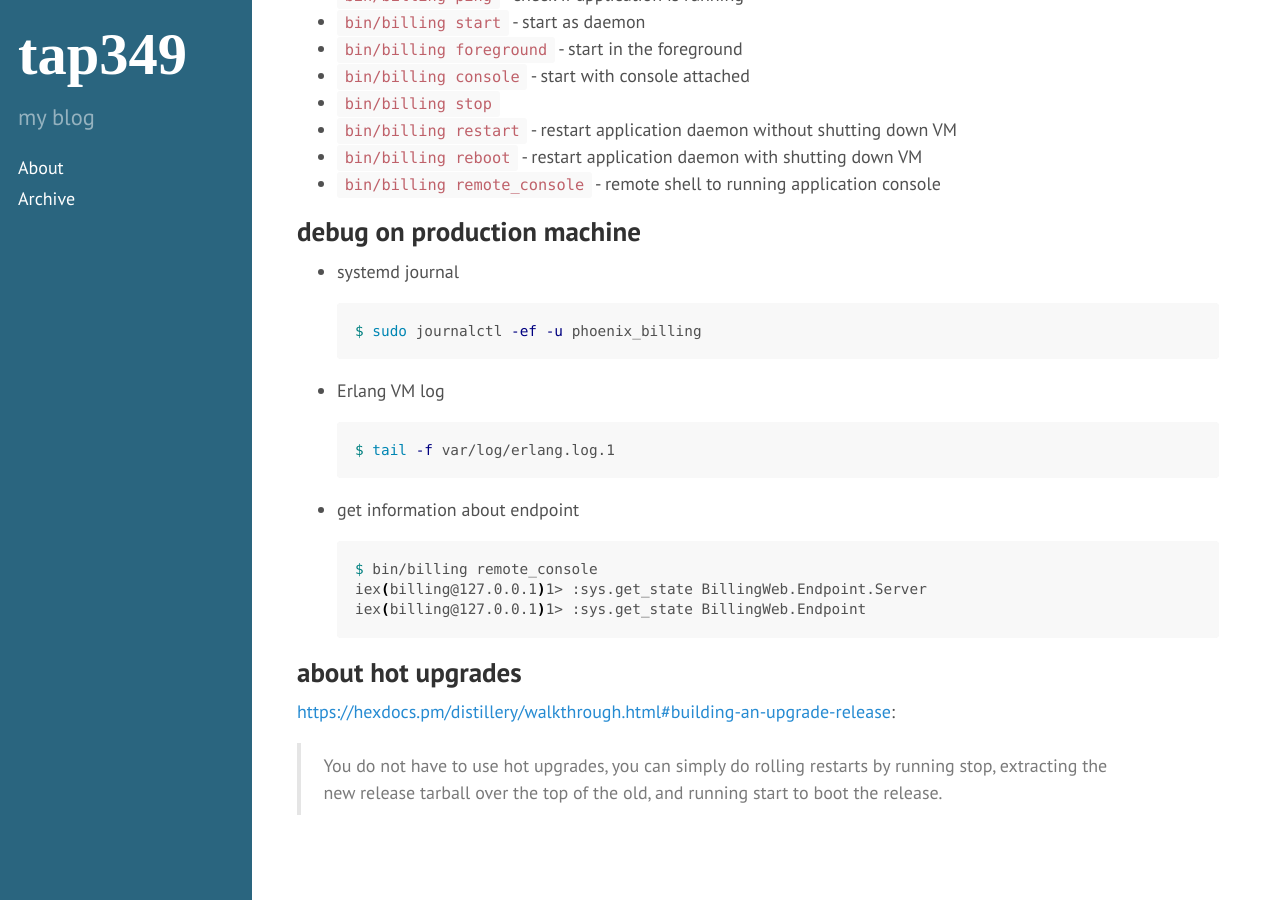
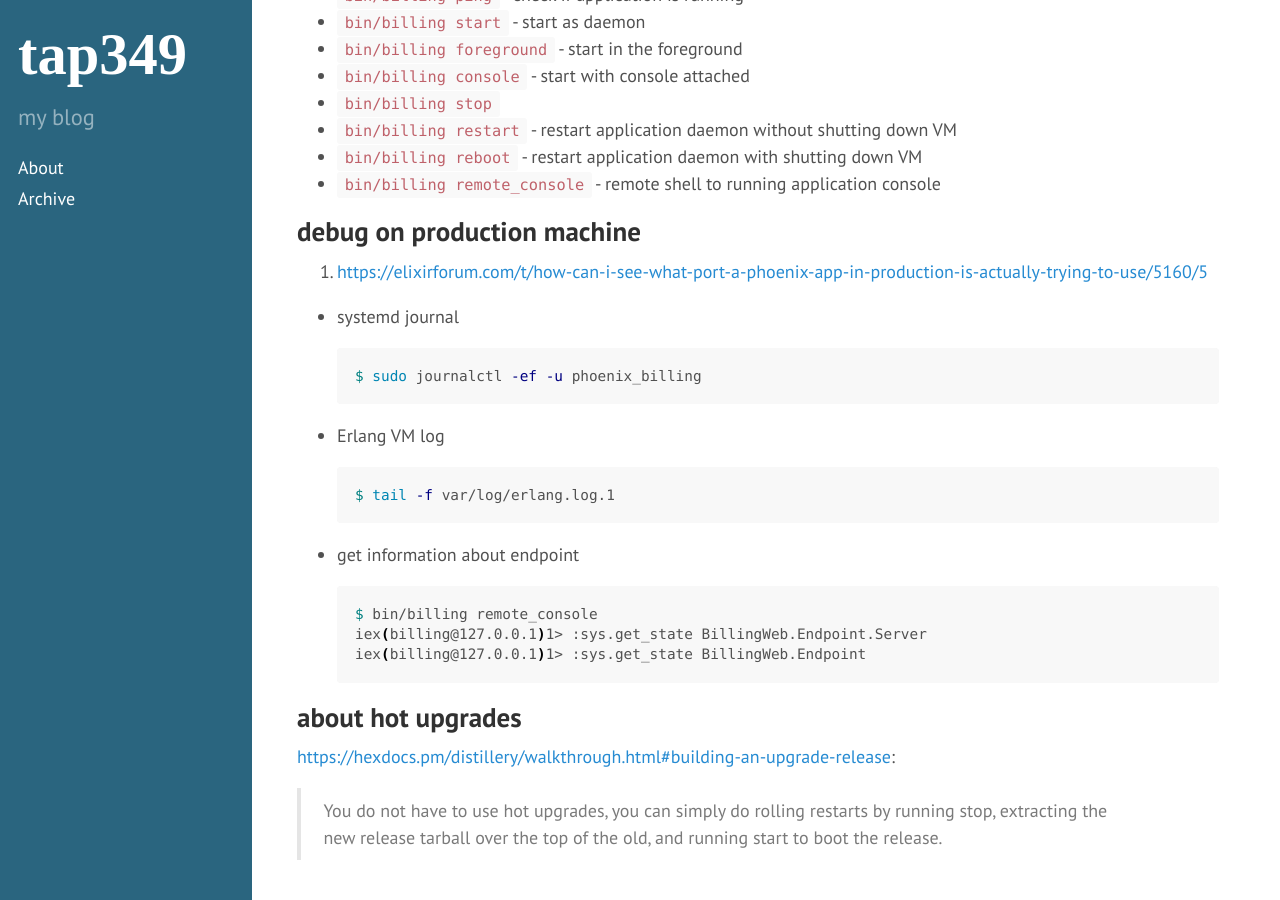
Before and after one commit to tap349/tap349.github.io, a Jekyll site: the page built from _posts/2017-08-02-elixir-deployment.md, in a window 1280 px wide and 900 px high, scrolled down 7506 px. Built offline with Jekyll 4.4.1, drawn with Linux system fonts in a browser that asks for light colours; some of the changed lines change nothing that is shown.

Commit message:
update 2017-08-07_12:34:48

````diff
--- a/_posts/2017-08-02-elixir-deployment.md
+++ b/_posts/2017-08-02-elixir-deployment.md
@@ -334,6 +334,8 @@ locations on production machine:
 
 ## debug on production machine
 
+1. <https://elixirforum.com/t/how-can-i-see-what-port-a-phoenix-app-in-production-is-actually-trying-to-use/5160/5>
+
 - systemd journal
 
   ```sh
````
